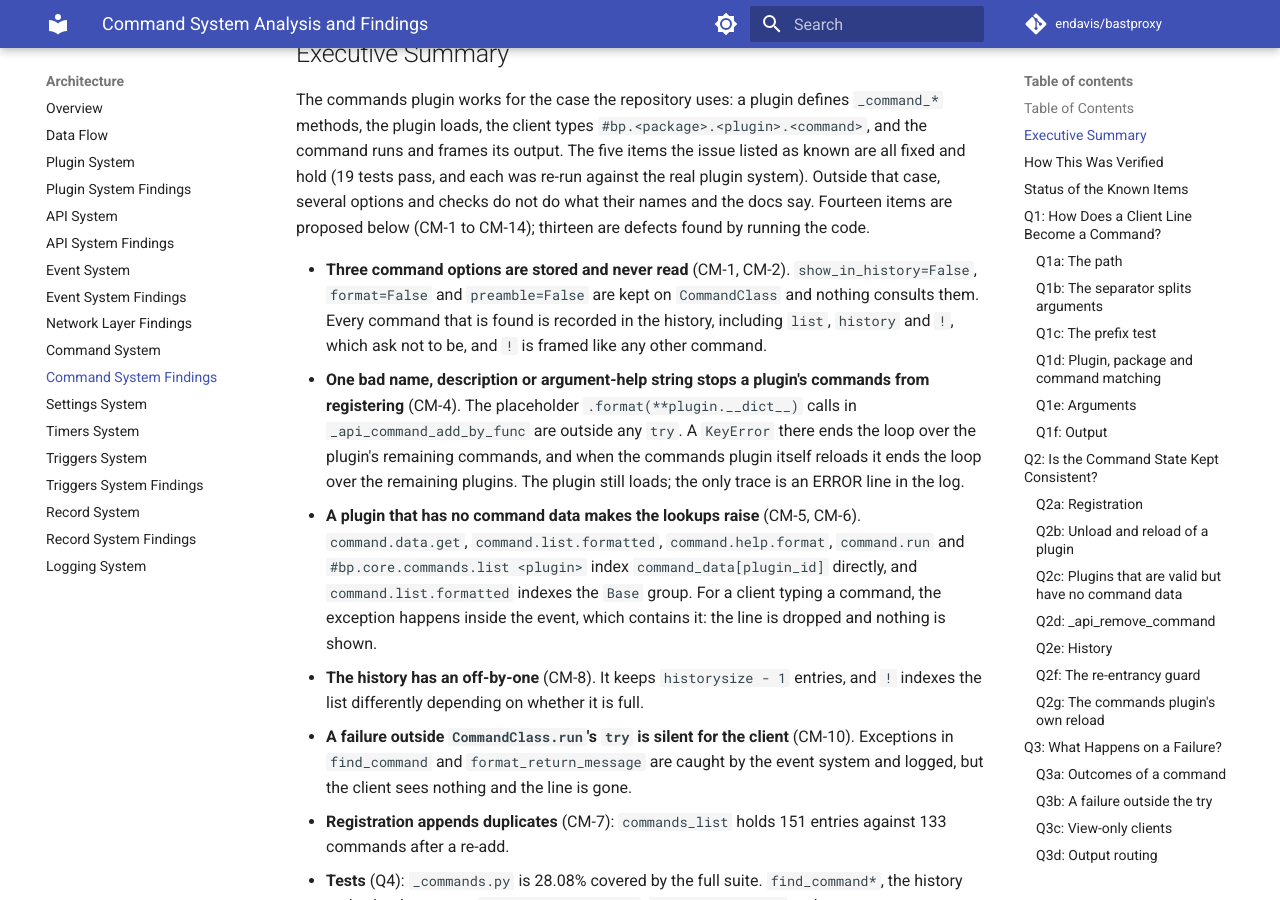
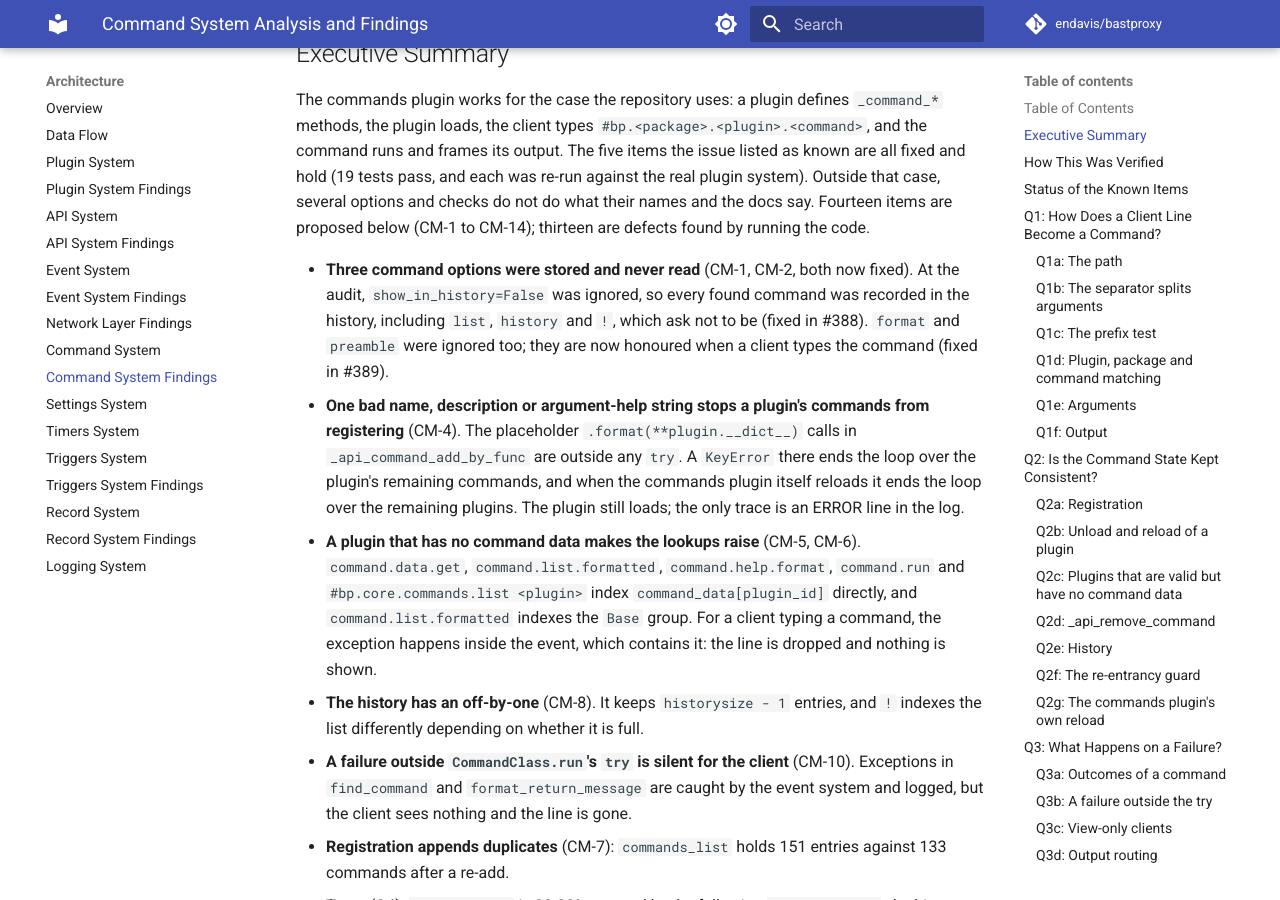
Before and after one commit to endavis/bastproxy, an MkDocs documentation site: the page built from docs/claude/command_system_findings.md, in a window 1280 px wide and 900 px high, scrolled down 966 px. Built offline with MkDocs 1.6.1 and Material for MkDocs 9.7.7, drawn with Linux system fonts in a browser that asks for light colours; comment, search, counter and statistics services are not loaded; some of the changed text lies outside the part shown.

Commit message:
fix: honour the format and preamble options of a command run from client input (merges PR #404, addresses #389)
run_internal_command_from_event always passed format=True, so the
format and preamble options set by AddCommand were stored and never
used, and `!` (format=False, preamble=False) was framed like any other
command. The event now passes the command's own format, and
preamble=False drops the Begin/End Command and date lines.

Per the settled decision on the issue, the options stay rather than
being removed. Commands that declare format=False (for example the
proxy restart command) are now shown unframed.

Addresses #389


Claude-Session: https://claude.ai/code/session_01NXu1sbBxFsEQW16MiZv7Je

Co-authored-by: Claude Opus 5.5 <noreply@anthropic.com>

```diff
--- a/docs/claude/command_system_findings.md
+++ b/docs/claude/command_system_findings.md
@@ -47,10 +47,10 @@ The five items the issue listed as known are all fixed and hold (19 tests pass,
 the real plugin system). Outside that case, several options and checks do not do what their names and the docs
 say. Fourteen items are proposed below (CM-1 to CM-14); thirteen are defects found by running the code.
 
-- **Three command options are stored and never read** (CM-1, CM-2). `show_in_history=False`,
-  `format=False` and `preamble=False` are kept on `CommandClass` and nothing consults them. Every command
-  that is found is recorded in the history, including `list`, `history` and `!`, which ask not to be, and `!`
-  is framed like any other command.
+- **Three command options were stored and never read** (CM-1, CM-2, both now fixed). At the audit,
+  `show_in_history=False` was ignored, so every found command was recorded in the history, including `list`,
+  `history` and `!`, which ask not to be (fixed in #388). `format` and `preamble` were ignored too; they are
+  now honoured when a client types the command (fixed in #389).
 - **One bad name, description or argument-help string stops a plugin's commands from registering**
   (CM-4). The placeholder `.format(**plugin.__dict__)` calls in `_api_command_add_by_func` are outside any
   `try`. A `KeyError` there ends the loop over the plugin's remaining commands, and when the commands plugin
@@ -159,7 +159,7 @@ flat files under `tests/plugins/`.
    `pass_through_command_from_event`.
 4. `run_internal_command_from_event` sets `line.send = False` before anything else, calls `find_command` on
    the left-stripped text, sends any help or error page to the client, sets `event_record["showinhistory"]`
-   from `find_command`'s third value, and runs the command with `format=True`.
+   from `find_command`'s third value, and runs the command with the command's own `format` option.
 5. The caller adds the line to the history if `showinhistory` is true and the line is not internal, and
    `SendDataDirectlyToMud` sends the lines whose `send` is still true.
 
@@ -228,10 +228,13 @@ element is `#bpx`, so the result was the error page for package `#bpx` (**verifi
 `simple_output` setting is off. The output goes to `clients=[client_id]` of the client that typed the command
 and to every client (`clients=None`) when the line has no client id (**verified**, `out-q3c.txt`).
 
-`CommandClass.format` and `.preamble` are stored and nothing reads them. `AddCommand(format=False,
-preamble=False)`, used by `_command_run_history`, is not honoured: `#bp.core.commands.! -99` was framed with
-`Begin Command` (**verified**, `out-q1c.txt`; grep of the package: the only matches for `.format` and
-`.preamble` as attributes are the assignments in `CommandClass.__init__`). CM-2.
+When this was measured, `CommandClass.format` and `.preamble` were stored and nothing read them.
+`AddCommand(format=False, preamble=False)`, used by `_command_run_history`, was not honoured:
+`#bp.core.commands.! -99` was framed with `Begin Command` (**verified**, `out-q1c.txt`; grep of the package:
+the only matches for `.format` and `.preamble` as attributes were the assignments in
+`CommandClass.__init__`). Fixed in CM-2: `run_internal_command_from_event` now passes `command_item.format`
+and `format_return_message` skips the `Begin Command`, start, finish and `End Command` lines when
+`preamble` is false.
 
 ---
 
@@ -456,8 +459,9 @@ checks are **verified** unless marked **read**.
    `ArgumentParser()` created inside, and a `Base` group default. The constructor takes
    `(plugin_id, name, function, arg_parser, format, group, preamble, show_in_history, shelp)`, the parser is
    built by the plugin, and the group defaults to the plugin id (**read**).
-4. **`format`, `preamble` and `show_in_history` are described as working.** They are stored and never read
-   (Q1f, Q2e; CM-1, CM-2). The page now says so.
+4. **`format`, `preamble` and `show_in_history` are described as working.** When measured they were stored
+   and never read (Q1f, Q2e; CM-1, CM-2). `format` and `preamble` are now honoured (CM-2); `show_in_history`
+   is still not read, and the page says so.
 5. **Output "with a `#BP:` preamble", color conversion and line endings.** The output is the framed block in
    Q1f.
 6. **Decorator order.** "Must be applied in this order: `AddCommand`, `AddParser`, `AddArgument`" and
@@ -514,7 +518,7 @@ Greps, all scoped to `src/bastproxy/plugins/core/commands` with `--include=*.py`
 
 | # | Pattern | Where | Consistent? | Verdict |
 | --: | :--- | :--- | :--- | :--- |
-| 1 | **Decorator-built parser**: `AddCommand`, `AddParser` and `AddArgument` hang a `CommandFuncData` on the function; the plugin builds the `ArgumentParser` at registration | `_utils.py`, `_api_command_add_by_func` | Yes | **Keep.** It keeps a command's parser next to its function and the order of `AddArgument` follows argparse. What needs fixing is what it stores and nothing reads (CM-1, CM-2, CM-13). |
+| 1 | **Decorator-built parser**: `AddCommand`, `AddParser` and `AddArgument` hang a `CommandFuncData` on the function; the plugin builds the `ArgumentParser` at registration | `_utils.py`, `_api_command_add_by_func` | Yes | **Keep.** It keeps a command's parser next to its function and the order of `AddArgument` follows argparse. What needs fixing is what it stores and nothing reads (CM-1, CM-13; CM-2 is fixed). |
 | 2 | **Discovery by name** (`_command_*` and `hasattr(command_data)`), checked twice | `get_command_functions_in_object`, `_api_command_add_by_func` | Yes | **Change (CM-9).** A decorated method with the wrong name is skipped without a log line. |
 | 3 | **Detection inside a modify event** on `ev_to_mud_data_modify`, which also keeps the line from the MUD | `_eventcb_check_for_command` | Yes | **Keep.** It lets other plugins see and change a line before or after. The risks are in what the callback does when it fails (CM-10) and the flag it leaves on the record (CM-3). |
 | 4 | **Raising `ArgumentParser.error`** instead of exiting | `argp.py` | Yes | **Keep.** No input in the fuzz run exited the process or escaped (Q1e). |
@@ -564,7 +568,8 @@ matching template in `.github/ISSUE_TEMPLATE/`. Line references are to
 
 ### CM-2: `format=False` and `preamble=False` on a command have no effect
 
-**Status:** open
+**Status:** fixed in #389 (the options are honoured: `run_internal_command_from_event` passes the command's `format`, and
+`format_return_message` drops the `Begin Command`/`End Command` lines when `preamble` is false)
 **Issue:** #389
 **Location:** `CommandClass.run_finish` (`if format:`, the argument, not the attribute), `CommandClass.__init__`
 (`self.format`, `self.preamble`); `run_internal_command_from_event` (passes `format=True`).
```
Also changed, not shown: docs/claude/command_system.md (+12 -7 lines), 3 other files.
